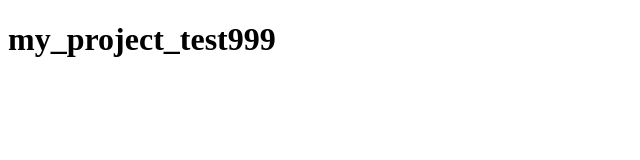
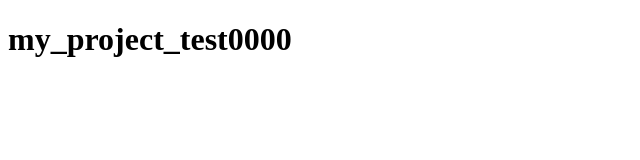
Before and after one commit to Helexi/my_project_test, a plain HTML site: page index.html in a window 1280 px wide. Shown: the full height of the page, 0-640 px from the left. Drawn offline with Linux system fonts and the light colour scheme.

Commit message:
title was chaged 3

```diff
--- a/index.html
+++ b/index.html
@@ -7,6 +7,6 @@
   <title>my_project_test</title>
 </head>
 <body>
-  <h1>my_project_test999</h1>
+  <h1>my_project_test0000</h1>
 </body>
 </html>
```
